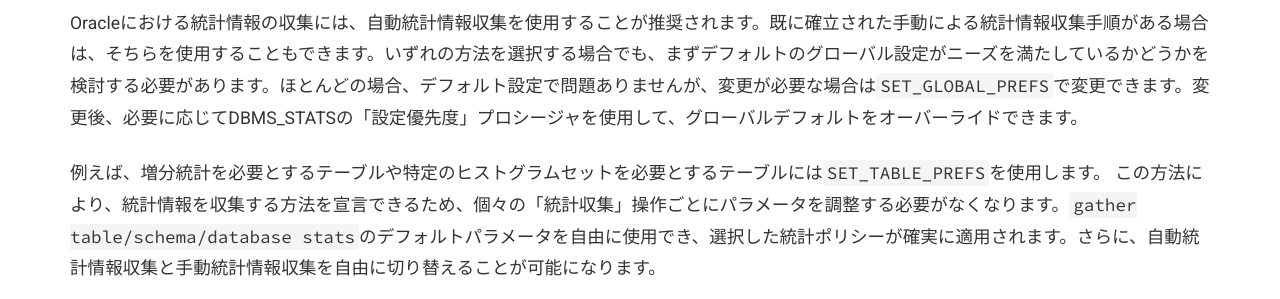
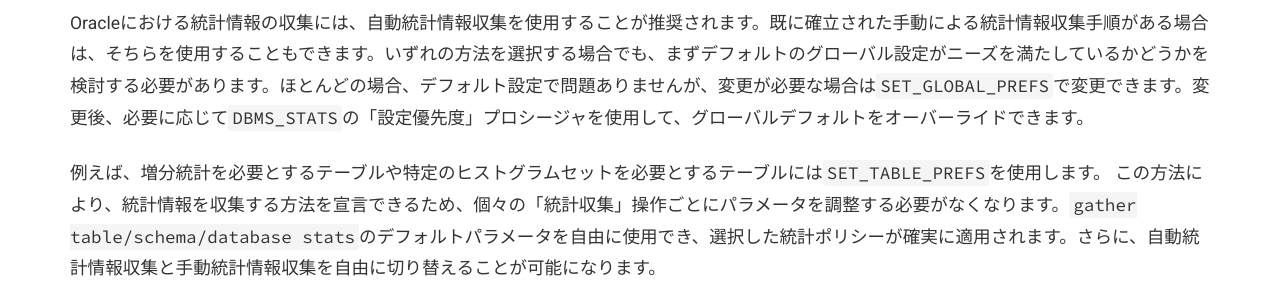
Before and after one commit to goodwaysIT/ja, a Jekyll site: the page built from _posts/2025-06-16-How-to-Gather-Statistics-with-Oracle-Database.md, in a window 1280 px wide and 900 px high. Shown: the part 339-638 px from the top of the window. Built offline with Jekyll 4.4.1, drawn with Linux system fonts in a browser that asks for light colours.

```diff
--- a/_posts/2025-06-16-How-to-Gather-Statistics-with-Oracle-Database.md
+++ b/_posts/2025-06-16-How-to-Gather-Statistics-with-Oracle-Database.md
@@ -9,7 +9,7 @@ image: /assets/images/posts/Best-Practices-for-Gathering-Optimizer-Statistics-wi
 ---
 
 **はじめに**
-Oracleにおける統計情報の収集には、自動統計情報収集を使用することが推奨されます。既に確立された手動による統計情報収集手順がある場合は、そちらを使用することもできます。いずれの方法を選択する場合でも、まずデフォルトのグローバル設定がニーズを満たしているかどうかを検討する必要があります。ほとんどの場合、デフォルト設定で問題ありませんが、変更が必要な場合は`SET_GLOBAL_PREFS`で変更できます。変更後、必要に応じてDBMS_STATSの「設定優先度」プロシージャを使用して、グローバルデフォルトをオーバーライドできます。
+Oracleにおける統計情報の収集には、自動統計情報収集を使用することが推奨されます。既に確立された手動による統計情報収集手順がある場合は、そちらを使用することもできます。いずれの方法を選択する場合でも、まずデフォルトのグローバル設定がニーズを満たしているかどうかを検討する必要があります。ほとんどの場合、デフォルト設定で問題ありませんが、変更が必要な場合は`SET_GLOBAL_PREFS`で変更できます。変更後、必要に応じて`DBMS_STATS`の「設定優先度」プロシージャを使用して、グローバルデフォルトをオーバーライドできます。
 
 例えば、増分統計を必要とするテーブルや特定のヒストグラムセットを必要とするテーブルには`SET_TABLE_PREFS`を使用します。
 この方法により、統計情報を収集する方法を宣言できるため、個々の「統計収集」操作ごとにパラメータを調整する必要がなくなります。`gather table/schema/database stats`のデフォルトパラメータを自由に使用でき、選択した統計ポリシーが確実に適用されます。さらに、自動統計情報収集と手動統計情報収集を自由に切り替えることが可能になります。
```
